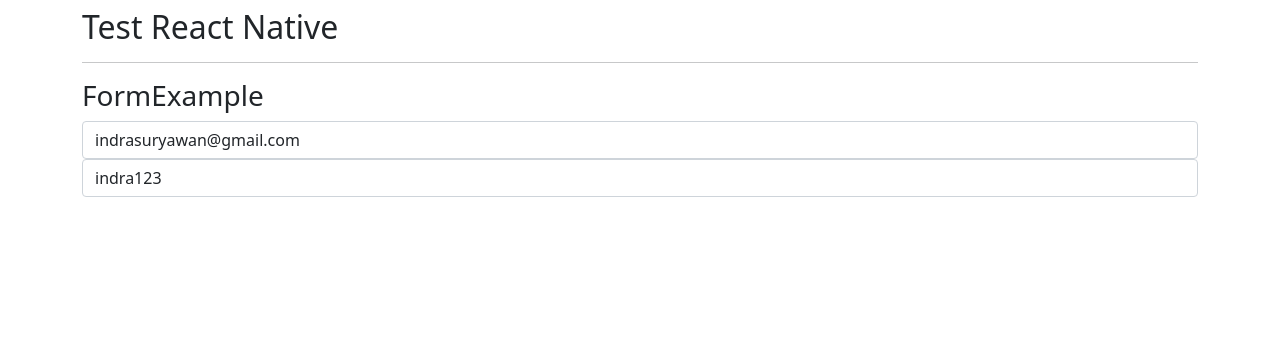
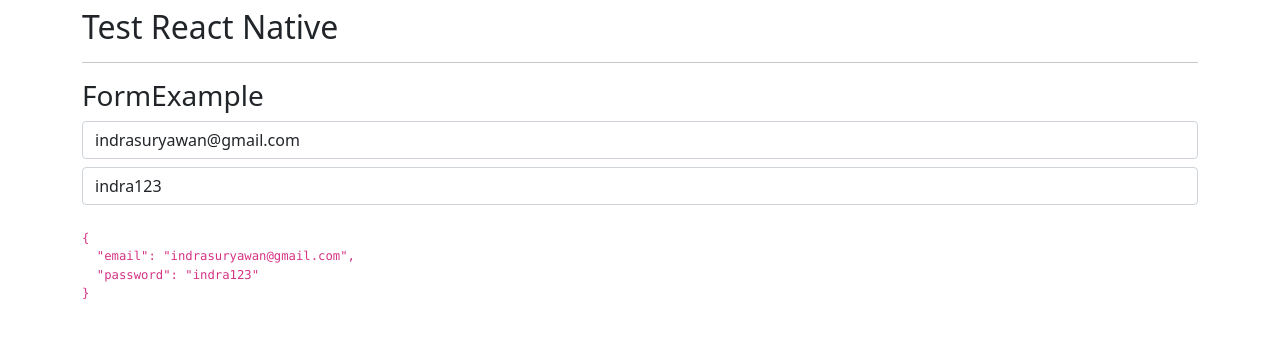
Before and after one commit to indraworks/RN-TS-HARERA-01-Strengthen, a React (Create React App) app: page / in a window 1280 px wide. Shown: the top 338 px of the page. Built offline with nearby package versions, Linux system fonts and the light colour scheme; the HTML template or start-up script is replaced by a standard one.

Commit message:
form pre atau sebelum generic

```diff
--- a/src/components/FormExample.tsx
+++ b/src/components/FormExample.tsx
@@ -31,11 +31,17 @@ const FormExample = () => {
 
      />
      <input type="text"
-     className='form-control'
+     className='form-control mt-2 mb-4'
       placeholder='Password'
       value={myForm.password}
       onChange={(e)=>OnMyChange(e.target.value,'password')}
      />
+     <code>
+        <pre>
+          {JSON.stringify(myForm,null,2)}
+        </pre>
+      </code>
+
 
     </>
   )
```
